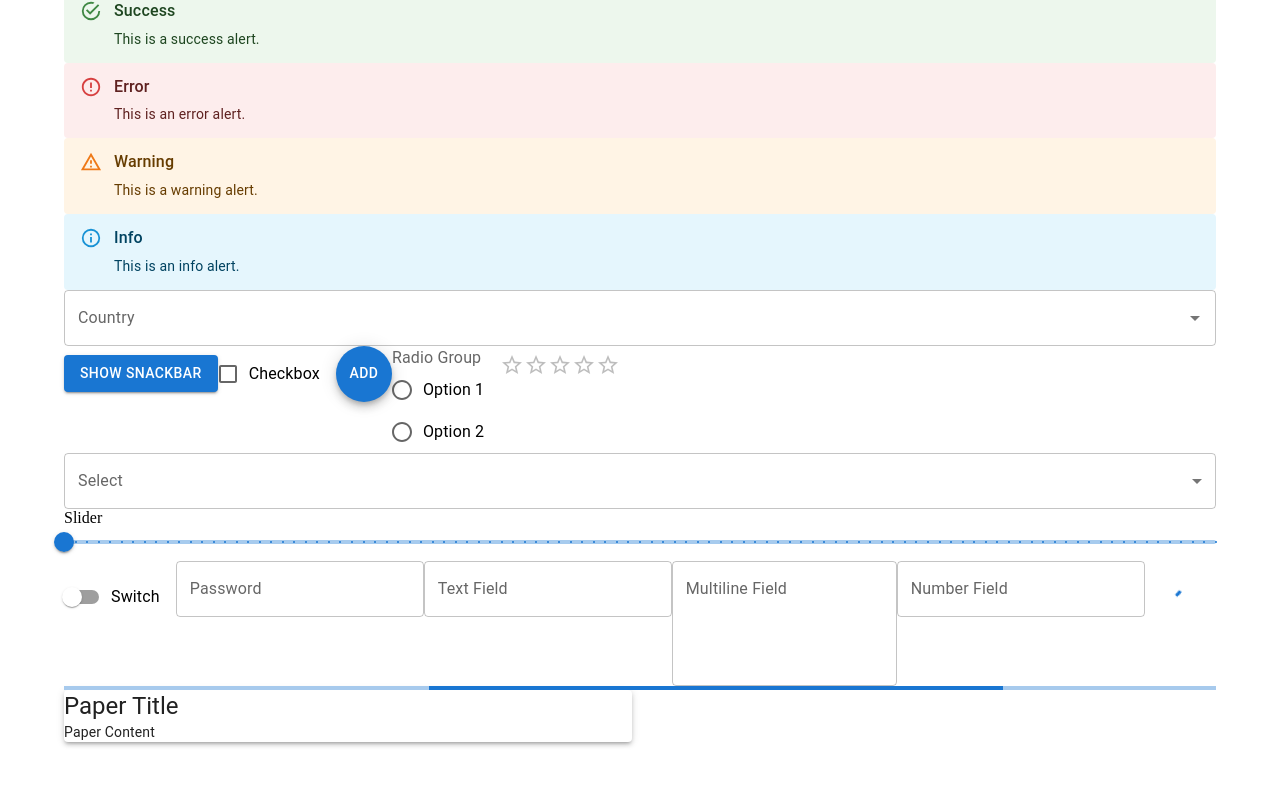
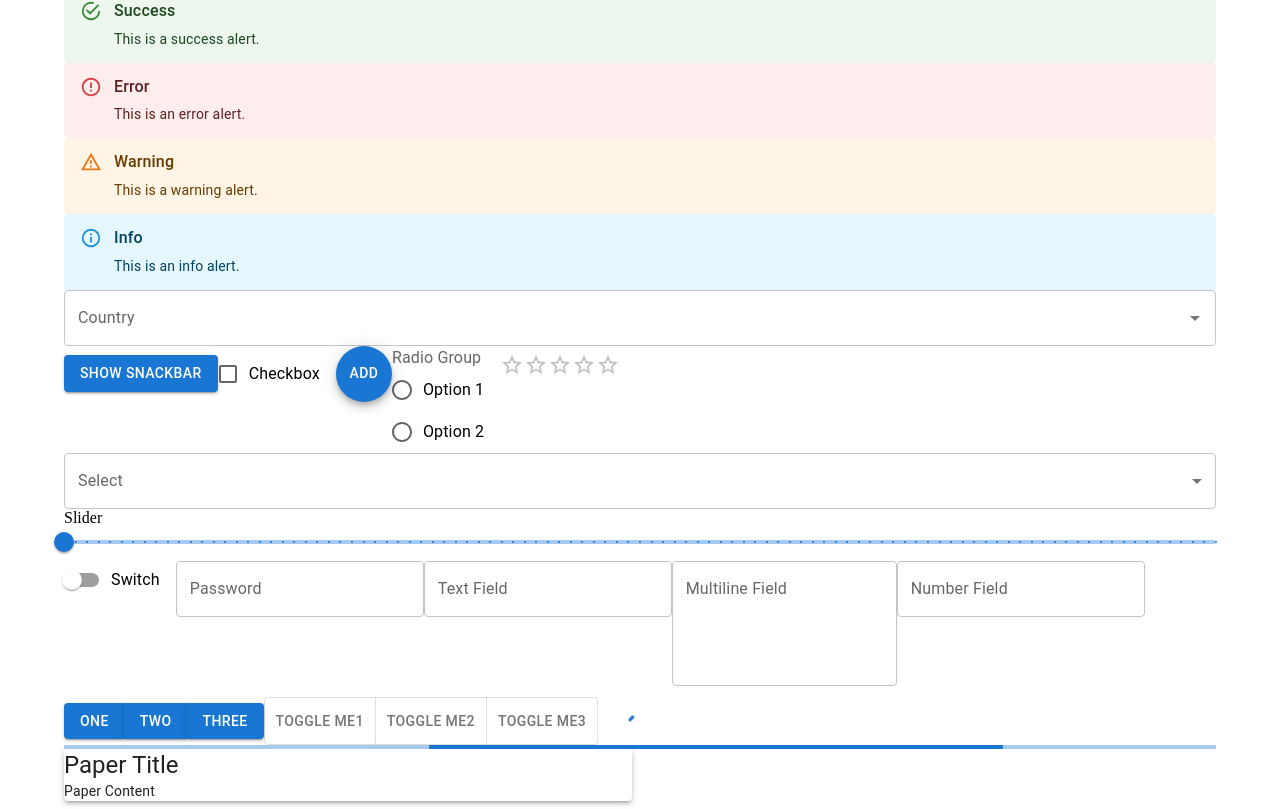
Before and after one commit to ms0216/electron-modern-ui, a React app: page / in a window 1280 px wide. Shown: the part 958-1767 px from the top of the page. Before the commit the page ends 1708 px from the top, so only its background shows below. Built offline with nearby package versions, Linux system fonts and the light colour scheme.

Commit message:
CI/CD: ButtonGroupおよびToggleButtonコンポーネントを追加し、App.jsでの使用を更新

```diff
--- a/src/App.js
+++ b/src/App.js
@@ -1,6 +1,6 @@
 import React from 'react';
 import ReactDOM from 'react-dom';
-import { Container, Grid, IconButton } from '@mui/material';
+import { Container, Grid, IconButton, ToggleButtonGroup } from '@mui/material';
 import MailIcon from '@mui/icons-material/Mail';
 import { countries } from './constants';
 
@@ -16,6 +16,8 @@ import SelectComponent from './components/inputs/Select';
 import SliderComponent from './components/inputs/Slider';
 import SwitchComponent from './components/inputs/Switch';
 import TextFieldComponent from './components/inputs/TextField';
+import ButtonGroupComponent from './components/inputs/ButtonGroup';
+import ToggleButtonComponent from './components/inputs/ToggleButton';
 
 /* feedback components */
 import ProgressComponent from './components/feedback/Progress';
@@ -100,6 +102,8 @@ function App() {
   const slider = new SliderComponent();
   const switc = new SwitchComponent();
   const textField = new TextFieldComponent();
+  const buttonGroup = new ButtonGroupComponent();
+  const toggleButton = new ToggleButtonComponent();
 
   /* feedback components */
   const progress = new ProgressComponent();
@@ -188,8 +192,8 @@ function App() {
     ["Jane Smith", 30, "UK"],
     ["Jack Johnson", 28, "Canada"]
   ];
-  const tb1 = table.create(tableHeaders, tableRows);
-  addElement(tb1.element);
+  const tab1 = table.create(tableHeaders, tableRows);
+  addElement(tab1.element);
 
   /* inputs components */
   const al1 = alert.createSuccessAlert('Success', 'This is a success alert.'); ///////////////////
@@ -243,6 +247,25 @@ function App() {
   const tf4 = textField.createNumberField('Number Field');
   addElement(tf4.element);
 
+  const bg1 = buttonGroup.create([
+    { label: "One", props: { variant: "contained" } },
+    { label: "Two", props: { variant: "contained" } },
+    { label: "Three", props: { variant: "contained" } },
+  ]);
+  addElement(bg1.element);
+
+  const tb1 = toggleButton.create("Toggle Me1", false, (event) => console.log("Toggle Me1", event));
+  const tb2 = toggleButton.create("Toggle Me2", false, (event) => console.log("Toggle Me2", event));
+  const tb3 = toggleButton.create("Toggle Me3", false, (event) => console.log("Toggle Me3", event));
+
+  addElement(
+    <ToggleButtonGroup>
+      {tb1.element}
+      {tb2.element}
+      {tb3.element}
+    </ToggleButtonGroup>
+  );
+
   /* feedback components */
   const pr1 = progress.createCircularProgress(); ///////////////////
   addElement(pr1.element);
--- /dev/null
+++ b/src/components/inputs/ButtonGroup.js
@@ -0,0 +1,22 @@
+import React from "react";
+import { ButtonGroup, Button } from "@mui/material";
+import BaseComponent from "../BaseComponent";
+
+class ButtonGroupComponent extends BaseComponent {
+  create(buttons = []) {
+    const id = this.generateId();
+    const element = (
+      <ButtonGroup id={id}>
+        {buttons.map((button, index) => (
+          <Button key={index} {...button.props}>
+            {button.label}
+          </Button>
+        ))}
+      </ButtonGroup>
+    );
+
+    return { id, element };
+  }
+}
+
+export default ButtonGroupComponent;
--- /dev/null
+++ b/src/components/inputs/ToggleButton.js
@@ -0,0 +1,18 @@
+import React from "react";
+import { ToggleButton } from "@mui/material";
+import BaseComponent from "../BaseComponent";
+
+class ToggleButtonComponent extends BaseComponent {
+  create(label, selected, onChange) {
+    const id = this.generateId();
+    const element = (
+      <ToggleButton id={id} selected={selected} onChange={onChange}>
+        {label}
+      </ToggleButton>
+    );
+
+    return { id, element };
+  }
+}
+
+export default ToggleButtonComponent;
```
